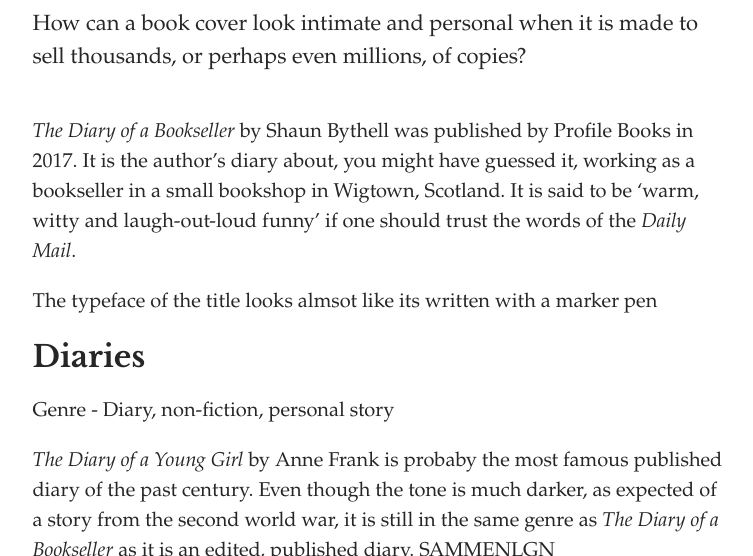
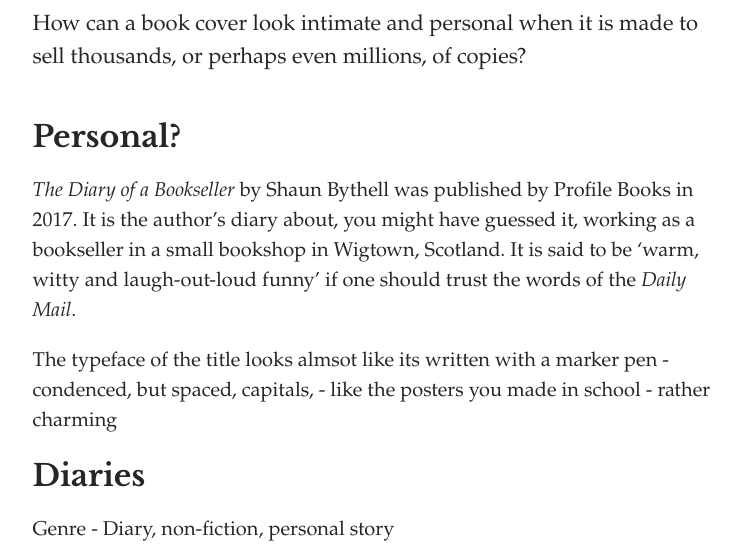
Before and after one commit to maudhaugland/booktypes, a Jekyll site: the page built from _posts/2021-10-12-the-diary-of-a-bookseller.md, in a window 1280 px wide and 900 px high, cut to the strip 344-900 px from the top of the window. Shown: the whole strip, without its empty margins (262-1015 px from the left). Built offline with Jekyll 4.4.1, drawn with Linux system fonts in a browser that asks for light colours; some web fonts are replaced.

Commit message:
Update Post “2021-10-12-the-diary-of-a-bookseller”

```diff
--- a/_posts/2021-10-12-the-diary-of-a-bookseller.md
+++ b/_posts/2021-10-12-the-diary-of-a-bookseller.md
@@ -14,9 +14,11 @@ How can a book cover look intimate and personal when it is made to sell thousand
 
 ![]()
 
+### Personal?
+
 *The Diary of a Bookseller* by Shaun Bythell was published by Profile Books in 2017. It is the author's diary about, you might have guessed it, working as a bookseller in a small bookshop in Wigtown, Scotland. It is said to be 'warm, witty and laugh-out-loud funny' if one should trust the words of the *Daily Mail*.
 
-The typeface of the title looks almsot like its written with a marker pen
+The typeface of the title looks almsot like its written with a marker pen - condenced, but spaced, capitals, - like the posters you made in school - rather charming
 
 ### Diaries
 
```
